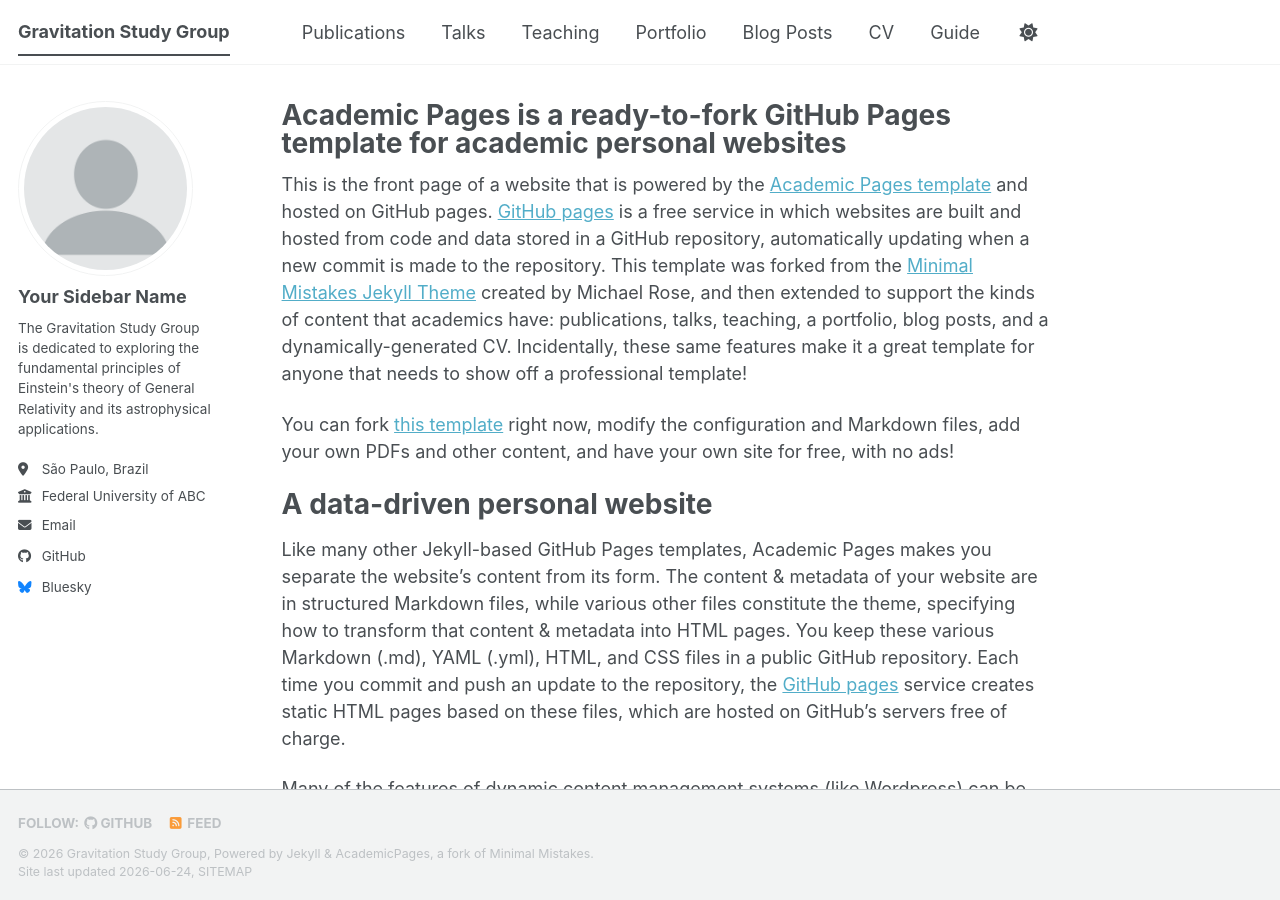
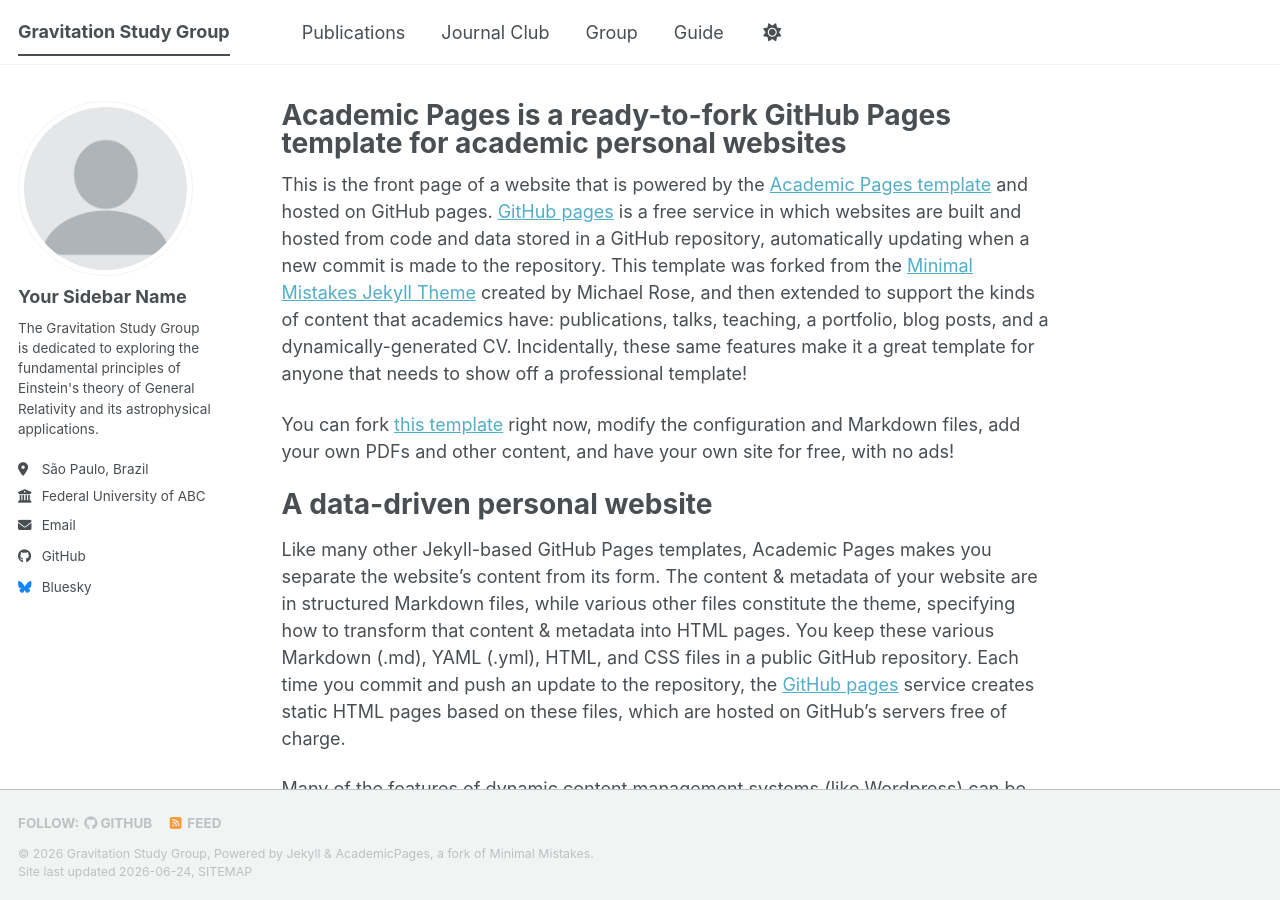
Before and after one commit to gegrav-ufabc/gegrav-ufabc.github.io, a Jekyll site: the page built from _pages/about.md, in a window 1280 px wide and 900 px high. Built offline with Jekyll 4.4.1, drawn with Linux system fonts in a browser that asks for light colours; a style sheet for code colours, icons or effects is not loaded.

Commit message:
Update navigation.yml

```diff
--- a/_data/navigation.yml
+++ b/_data/navigation.yml
@@ -11,20 +11,20 @@ main:
   - title: "Publications"
     url: /publications/
 
-  - title: "Talks"
+  - title: "Journal Club"
     url: /talks/
 
-  - title: "Teaching"
-    url: /teaching/
+  #- title: "Teaching"
+  #  url: /teaching/
 
-  - title: "Portfolio"
-    url: /portfolio/
+  #- title: "Portfolio"
+  #  url: /portfolio/
 
-  - title: "Blog Posts"
+  - title: "Group"
     url: /year-archive/
 
-  - title: "CV"
-    url: /cv/
+  #- title: "CV"
+  #  url: /cv/
 
   # - title: "CV"
   #   url: /cv-json/
```
